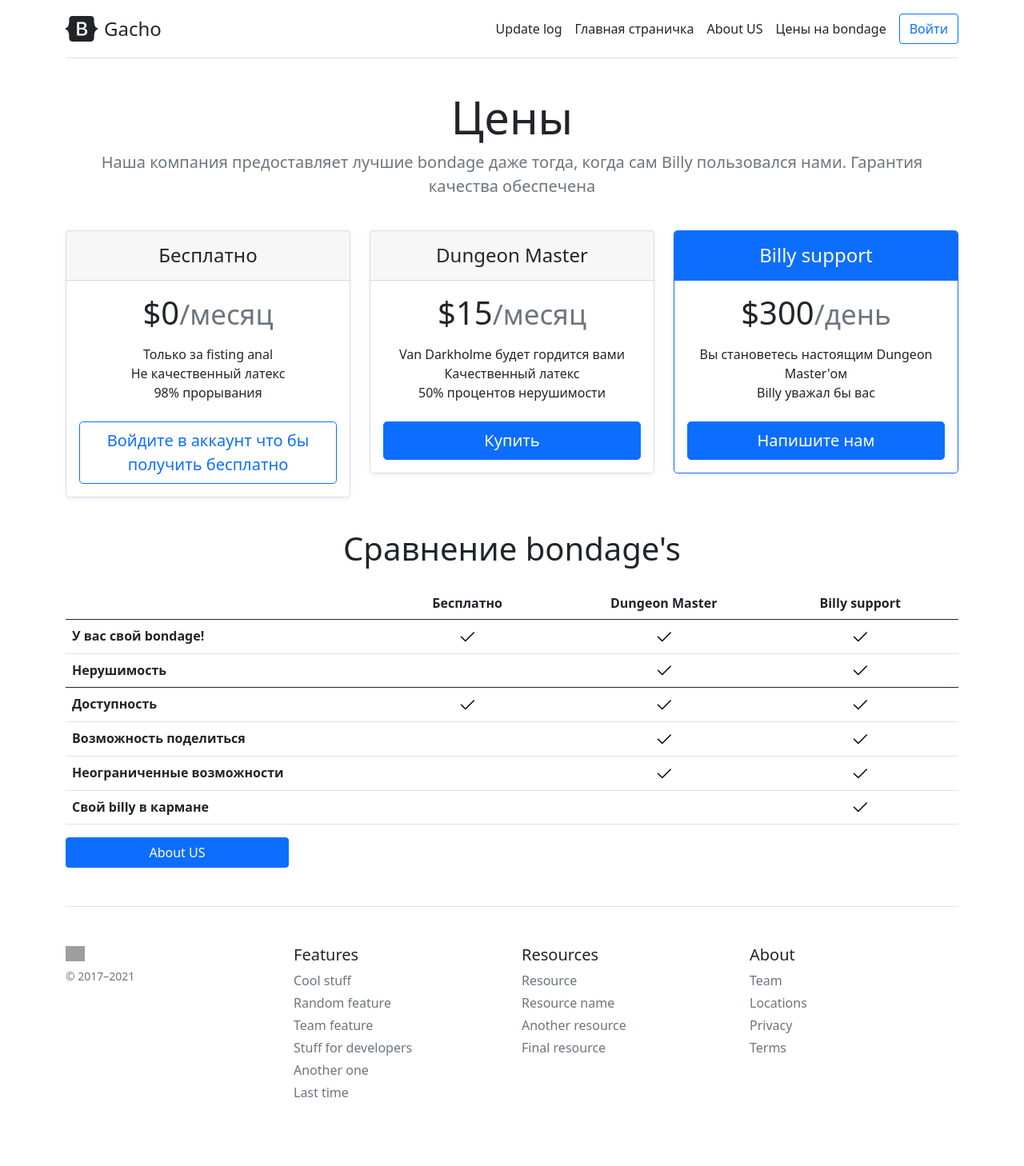
After one commit to sanekakf/Gache-sait, a Flask app: page /pricing in a window 1280 px wide. The commit adds this page. Shown: the whole page at 80% size. Run offline with Flask 2, Linux system fonts and the light colour scheme; lists and menus that the app fills with data are empty; grey boxes are pictures that could not be loaded.

Commit message:
Uploading site from aboba

```diff
--- a/main.py
+++ b/main.py
@@ -11,5 +11,25 @@ def index():
     return render_template('main.html')
 
 
+@app.route('/pricing')
+def pricing():
+    return render_template('pricing.html')
+
+
+@app.route('/about')
+def about():
+    return render_template('about.html')
+
+
+@app.route('/login')
+def login():
+    return render_template('login.html')
+
+
+@app.route('/update')
+def update():
+    return render_template('update_log.html')
+
+
 if __name__ == '__main__':
     app.run(debug=True)
--- /dev/null
+++ b/templates/about.html
@@ -0,0 +1,6 @@
+{% extends 'base.html' %}
+{% block title %}About US{% endblock %}
+{% block body %}
+
+<h1>Не забудь протереть свой bondage!</h1>
+{% endblock %}
--- /dev/null
+++ b/templates/base.html
@@ -0,0 +1,92 @@
+<!DOCTYPE html>
+<html lang="ru">
+<head>
+    <meta charset="UTF-8">
+    <meta http-equiv="X-UA-Compatible" content="IE=edge">
+    <meta name="viewport" content="width=device-width, initial-scale=1.0">
+    <title>
+        {% block title%}{% endblock %}
+    </title>
+    <link rel="stylesheet" href="https://cdn.jsdelivr.net/npm/bootstrap@5.1.0/dist/css/bootstrap.min.css" integrity="sha384-KyZXEAg3QhqLMpG8r+8fhAXLRk2vvoC2f3B09zVXn8CA5QIVfZOJ3BCsw2P0p/We" crossorigin="anonymous">
+    <link rel="preconnect" href="https://fonts.googleapis.com">
+    <link rel="preconnect" href="https://fonts.gstatic.com" crossorigin>
+    <link href="https://fonts.googleapis.com/css2?family=Source+Code+Pro:ital@1&display=swap" rel="stylesheet">
+    <link href="https://fonts.googleapis.com/css2?family=Pacifico&display=swap" rel="stylesheet">
+</head>
+<body>
+
+<svg xmlns="http://www.w3.org/2000/svg" style="display: none;">
+  <symbol id="check" viewBox="0 0 16 16">
+    <title>Check</title>
+    <path d="M13.854 3.646a.5.5 0 0 1 0 .708l-7 7a.5.5 0 0 1-.708 0l-3.5-3.5a.5.5 0 1 1 .708-.708L6.5 10.293l6.646-6.647a.5.5 0 0 1 .708 0z"></path>
+  </symbol>
+</svg>
+
+<div class="container py-3">
+  <header>
+    <div class="d-flex flex-column flex-md-row align-items-center pb-3 mb-4 border-bottom">
+      <a href="/" class="d-flex align-items-center text-dark text-decoration-none">
+        <svg xmlns="http://www.w3.org/2000/svg" width="40" height="32" class="me-2" viewBox="0 0 118 94" role="img"><title>Gacho</title><path fill-rule="evenodd" clip-rule="evenodd" d="M24.509 0c-6.733 0-11.715 5.893-11.492 12.284.214 6.14-.064 14.092-2.066 20.577C8.943 39.365 5.547 43.485 0 44.014v5.972c5.547.529 8.943 4.649 10.951 11.153 2.002 6.485 2.28 14.437 2.066 20.577C12.794 88.106 17.776 94 24.51 94H93.5c6.733 0 11.714-5.893 11.491-12.284-.214-6.14.064-14.092 2.066-20.577 2.009-6.504 5.396-10.624 10.943-11.153v-5.972c-5.547-.529-8.934-4.649-10.943-11.153-2.002-6.484-2.28-14.437-2.066-20.577C105.214 5.894 100.233 0 93.5 0H24.508zM80 57.863C80 66.663 73.436 72 62.543 72H44a2 2 0 01-2-2V24a2 2 0 012-2h18.437c9.083 0 15.044 4.92 15.044 12.474 0 5.302-4.01 10.049-9.119 10.88v.277C75.317 46.394 80 51.21 80 57.863zM60.521 28.34H49.948v14.934h8.905c6.884 0 10.68-2.772 10.68-7.727 0-4.643-3.264-7.207-9.012-7.207zM49.948 49.2v16.458H60.91c7.167 0 10.964-2.876 10.964-8.281 0-5.406-3.903-8.178-11.425-8.178H49.948z" fill="currentColor"></path></svg>
+        <span class="fs-4">Gacho</span>
+      </a>
+
+      <nav class="d-inline-flex mt-2 mt-md-0 ms-md-auto">
+        <a class="me-3 py-2 text-dark text-decoration-none" href="/update">Update log</a>
+        <a class="me-3 py-2 text-dark text-decoration-none" href="/">Главная страничка</a>
+        <a class="me-3 py-2 text-dark text-decoration-none" href="/about">About US</a>
+        <a class="me-3 py-2 text-dark text-decoration-none" href="/pricing">Цены на bondage</a>
+      </nav>
+      <a class="btn btn-outline-primary" href="/login">Войти</a>
+    </div>
+
+    <div class="pricing-header p-3 pb-md-4 mx-auto text-center">
+      <h1 class="display-4 fw-normal">{% block hero_title %}{%endblock%}</h1>
+      <p class="fs-5 text-muted">{%block hero_description%}{%endblock%} </p>
+    </div>
+  </header>
+
+
+
+    {% block body %} {% endblock %}
+
+  <footer class="pt-4 my-md-5 pt-md-5 border-top">
+    <div class="row">
+      <div class="col-12 col-md">
+        <img class="mb-2" src="/docs/5.1/assets/brand/bootstrap-logo.svg" alt="" width="24" height="19">
+        <small class="d-block mb-3 text-muted">© 2017–2021</small>
+      </div>
+      <div class="col-6 col-md">
+        <h5>Features</h5>
+        <ul class="list-unstyled text-small">
+          <li class="mb-1"><a class="link-secondary text-decoration-none" href="#">Cool stuff</a></li>
+          <li class="mb-1"><a class="link-secondary text-decoration-none" href="#">Random feature</a></li>
+          <li class="mb-1"><a class="link-secondary text-decoration-none" href="#">Team feature</a></li>
+          <li class="mb-1"><a class="link-secondary text-decoration-none" href="#">Stuff for developers</a></li>
+          <li class="mb-1"><a class="link-secondary text-decoration-none" href="#">Another one</a></li>
+          <li class="mb-1"><a class="link-secondary text-decoration-none" href="#">Last time</a></li>
+        </ul>
+      </div>
+      <div class="col-6 col-md">
+        <h5>Resources</h5>
+        <ul class="list-unstyled text-small">
+          <li class="mb-1"><a class="link-secondary text-decoration-none" href="#">Resource</a></li>
+          <li class="mb-1"><a class="link-secondary text-decoration-none" href="#">Resource name</a></li>
+          <li class="mb-1"><a class="link-secondary text-decoration-none" href="#">Another resource</a></li>
+          <li class="mb-1"><a class="link-secondary text-decoration-none" href="#">Final resource</a></li>
+        </ul>
+      </div>
+      <div class="col-6 col-md">
+        <h5>About</h5>
+        <ul class="list-unstyled text-small">
+          <li class="mb-1"><a class="link-secondary text-decoration-none" href="#">Team</a></li>
+          <li class="mb-1"><a class="link-secondary text-decoration-none" href="#">Locations</a></li>
+          <li class="mb-1"><a class="link-secondary text-decoration-none" href="#">Privacy</a></li>
+          <li class="mb-1"><a class="link-secondary text-decoration-none" href="#">Terms</a></li>
+        </ul>
+      </div>
+    </div>
+  </footer>
+</div>
+<script src="https://cdn.jsdelivr.net/npm/bootstrap@5.1.0/dist/js/bootstrap.min.js" integrity="sha384-cn7l7gDp0eyniUwwAZgrzD06kc/tftFf19TOAs2zVinnD/C7E91j9yyk5//jjpt/" crossorigin="anonymous"></script>
+</body>
+</html>
--- /dev/null
+++ b/templates/pricing.html
@@ -0,0 +1,114 @@
+{% extends 'base.html' %}
+{% block title %} Покупка bondage {% endblock %}
+{% block hero_title %} Цены {%endblock%}
+{% block hero_description%}Наша компания предоставляет лучшие bondage даже тогда, когда сам Billy пользовался нами. Гарантия качества обеспечена {%endblock%}
+{% block body %}
+<main>
+    <div class="row row-cols-1 row-cols-md-3 mb-3 text-center">
+      <div class="col">
+        <div class="card mb-4 rounded-3 shadow-sm">
+          <div class="card-header py-3">
+            <h4 class="my-0 fw-normal">Бесплатно</h4>
+          </div>
+          <div class="card-body">
+            <h1 class="card-title pricing-card-title">$0<small class="text-muted fw-light">/месяц</small></h1>
+            <ul class="list-unstyled mt-3 mb-4">
+              <li>Только за fisting anal</li>
+              <li>Не качественный латекс</li>
+              <li>98% прорывания</li>
+            </ul>
+            <button type="button" class="w-100 btn btn-lg btn-outline-primary">Войдите в аккаунт что бы получить бесплатно</button>
+          </div>
+        </div>
+      </div>
+      <div class="col">
+        <div class="card mb-4 rounded-3 shadow-sm">
+          <div class="card-header py-3">
+            <h4 class="my-0 fw-normal">Dungeon Master</h4>
+          </div>
+          <div class="card-body">
+            <h1 class="card-title pricing-card-title">$15<small class="text-muted fw-light">/месяц</small></h1>
+            <ul class="list-unstyled mt-3 mb-4">
+              <li>Van Darkholme будет гордится вами</li>
+              <li>Качественный латекс</li>
+              <li>50% процентов нерушимости</li>
+            </ul>
+            <button type="button" class="w-100 btn btn-lg btn-primary">Купить</button>
+          </div>
+        </div>
+      </div>
+      <div class="col">
+        <div class="card mb-4 rounded-3 shadow-sm border-primary">
+          <div class="card-header py-3 text-white bg-primary border-primary">
+            <h4 class="my-0 fw-normal">Billy support</h4>
+          </div>
+          <div class="card-body">
+            <h1 class="card-title pricing-card-title">$300<small class="text-muted fw-light">/день</small></h1>
+            <ul class="list-unstyled mt-3 mb-4">
+              <li>Вы становетесь настоящим Dungeon Master'ом</li>
+              <li>Billy уважал бы вас</li>
+            </ul>
+            <button type="button" class="w-100 btn btn-lg btn-primary">Напишите нам</button>
+          </div>
+        </div>
+      </div>
+    </div>
+
+    <h2 class="display-6 text-center mb-4">Сравнение bondage's</h2>
+
+    <div class="table-responsive">
+      <table class="table text-center">
+        <thead>
+          <tr>
+            <th style="width: 34%;"></th>
+            <th style="width: 22%;">Бесплатно</th>
+            <th style="width: 22%;">Dungeon Master</th>
+            <th style="width: 22%;">Billy support</th>
+          </tr>
+        </thead>
+        <tbody>
+          <tr>
+            <th scope="row" class="text-start">У вас свой bondage!</th>
+            <td><svg class="bi" width="24" height="24"><use xlink:href="#check"></use></svg></td>
+            <td><svg class="bi" width="24" height="24"><use xlink:href="#check"></use></svg></td>
+            <td><svg class="bi" width="24" height="24"><use xlink:href="#check"></use></svg></td>
+          </tr>
+          <tr>
+            <th scope="row" class="text-start">Нерушимость</th>
+            <td></td>
+            <td><svg class="bi" width="24" height="24"><use xlink:href="#check"></use></svg></td>
+            <td><svg class="bi" width="24" height="24"><use xlink:href="#check"></use></svg></td>
+          </tr>
+        </tbody>
+
+        <tbody>
+          <tr>
+            <th scope="row" class="text-start">Доступность</th>
+            <td><svg class="bi" width="24" height="24"><use xlink:href="#check"></use></svg></td>
+            <td><svg class="bi" width="24" height="24"><use xlink:href="#check"></use></svg></td>
+            <td><svg class="bi" width="24" height="24"><use xlink:href="#check"></use></svg></td>
+          </tr>
+          <tr>
+            <th scope="row" class="text-start">Возможность поделиться</th>
+            <td></td>
+            <td><svg class="bi" width="24" height="24"><use xlink:href="#check"></use></svg></td>
+            <td><svg class="bi" width="24" height="24"><use xlink:href="#check"></use></svg></td>
+          </tr>
+          <tr>
+            <th scope="row" class="text-start">Неограниченные возможности</th>
+            <td></td>
+            <td><svg class="bi" width="24" height="24"><use xlink:href="#check"></use></svg></td>
+            <td><svg class="bi" width="24" height="24"><use xlink:href="#check"></use></svg></td>
+          </tr>
+          <tr>
+            <th scope="row" class="text-start">Свой billy в кармане</th>
+            <td></td>
+            <td></td>
+            <td><svg class="bi" width="24" height="24"><use xlink:href="#check"></use></svg></td>
+          </tr>
+        </tbody>
+      </table>
+    </div>
+  </main>
+<a class="w-25 btn btn-primary" href="/about">About US</a>
+{% endblock %}
```
Also changed, not shown: templates/login.html (added, +7 -0 lines), templates/main.html (+18 -176 lines), templates/update_log.html (added, +8 -0 lines).
